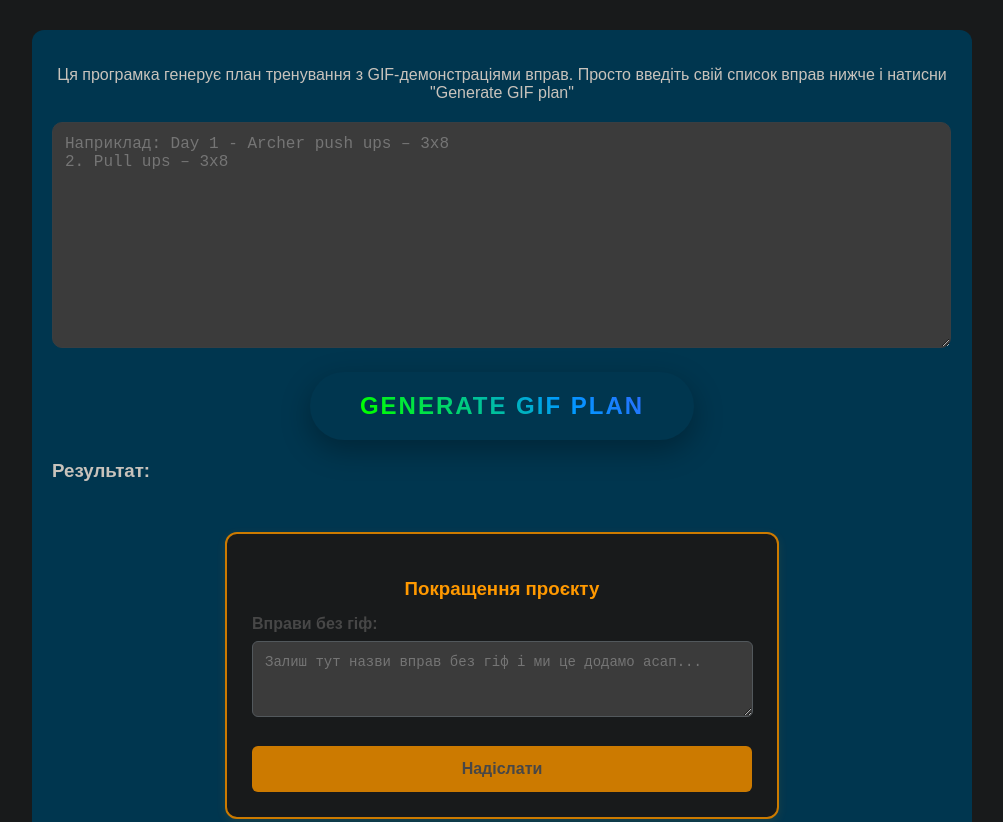
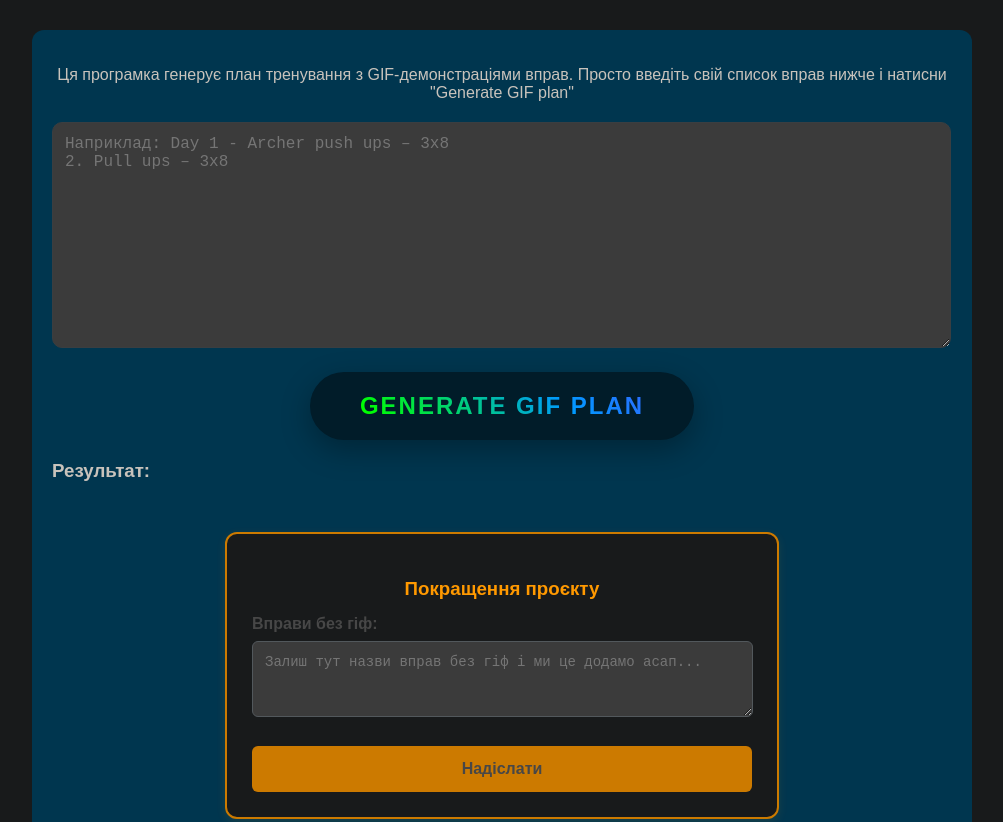
Before and after one commit to TeneriDecart/WO.gif, a plain HTML site: page index.html in a window 1280 px wide. Shown: the top 822 px of the page, without its empty margins (138-1141 px from the left). Drawn offline with Linux system fonts and the light colour scheme.

Commit message:
Update index.html (fancy ver 3)

```diff
--- a/index.html
+++ b/index.html
@@ -54,7 +54,7 @@
     color: white;
     text-transform: uppercase;
     letter-spacing: 2px;
-    background: transparent;
+    background: #011c29;
     border: none;
     border-radius: 50px;
     cursor: pointer;
```
